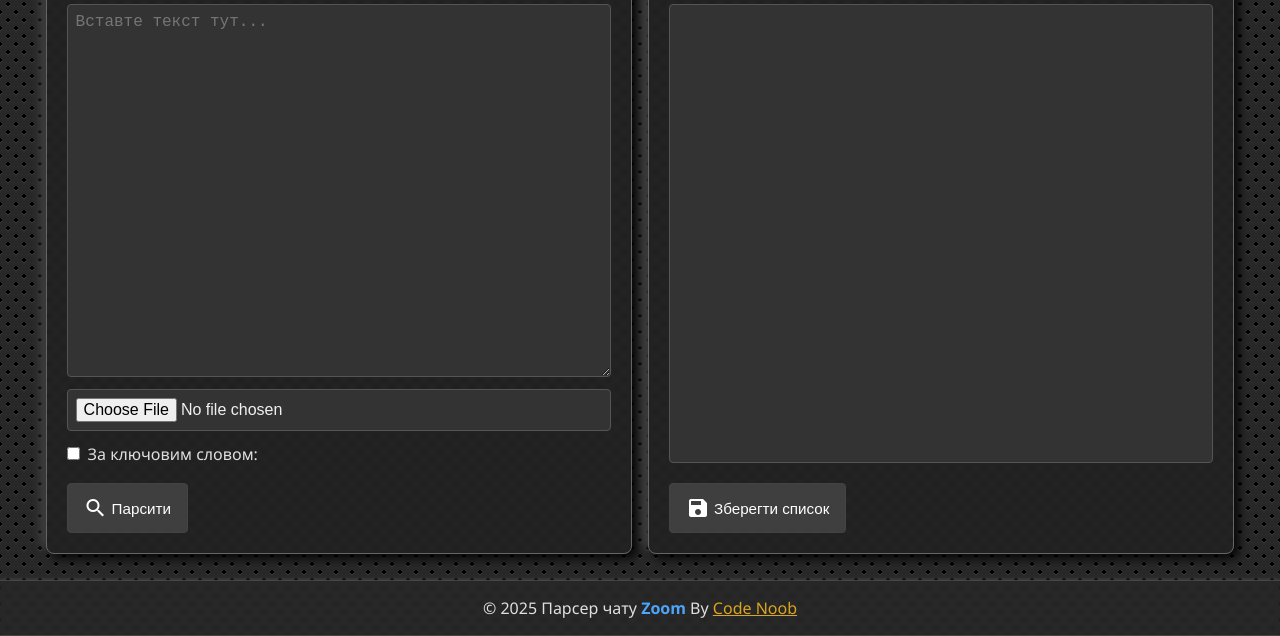
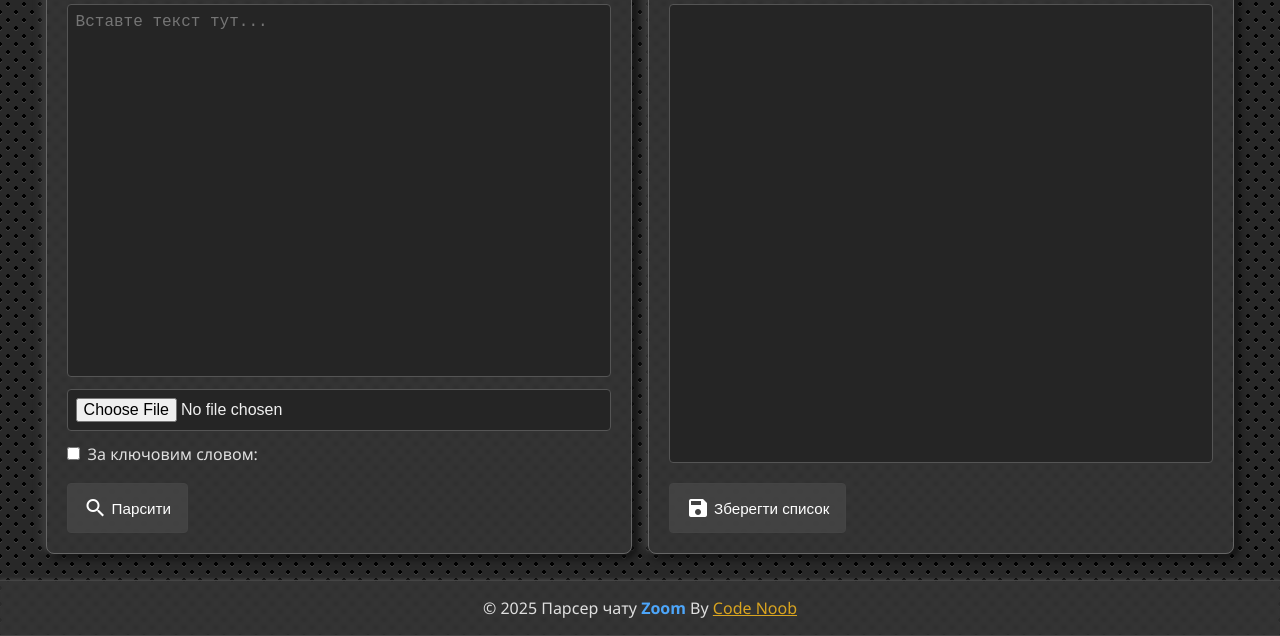
Before and after one commit to CodeNoob53/Zoom-chat-parser, a plain HTML site: page Index.html in a window 1280 px wide. Shown: the part 164-800 px from the top of the page. Drawn offline with Linux system fonts and the light colour scheme.

Commit message:
Refactor styles in Index.html for improved UI consistency and scrollbar aesthetics

```diff
--- a/Index.html
+++ b/Index.html
@@ -36,7 +36,8 @@
         width: 12px;
       }
       body::-webkit-scrollbar-track {
-        background: #2a2a2a;
+        background: transparent;
+        border: 1px solid #555;
       }
       body::-webkit-scrollbar-thumb {
         background: #555;
@@ -66,7 +67,7 @@
         display: flex;
         flex-direction: row;
         justify-content: center;
-        background: rgba(40, 40, 40, 0.6);
+        background: rgba(61, 61, 61, 0.6);
         padding: 1rem;
         text-align: center;
         border-bottom: 1px solid #444;
@@ -96,11 +97,12 @@
       }
 
       .aero-panel {
-        background: rgba(34, 34, 34, 0.7);
+        background: #3d3d3d99;
         border: 1px solid #666;
         border-radius: 8px;
-        box-shadow:  5px 5px 10px #000000d3,
-        -5px -5px 10px #4b4b4bce;
+        box-shadow:  3px 3px 10px #000000d3,
+        -3px -3px 10px #4b4b4b,
+        0 0 4px #ffffff33;
         padding: 1.25rem;
         max-width: 600px;
         width: 100%;
@@ -115,39 +117,7 @@
 
       #namesList {
         width: 100%;
-        background: #333;
-        color: #f0f0f0;
-        border: 1px solid #555;
-        border-radius: 4px;
-        padding: 0.5rem;
-        margin-bottom: 0.75rem;
-        font-size: clamp(0.875rem, 2vw, 1rem);
-        transition: border-color 0.2s;
-      }
-      /* Перша панель */
-      .aero-panel:first-child > p {
-        margin-bottom: 0.75rem;
-        font-size: clamp(0.875rem, 2vw, 1rem);
-      }
-
-      textarea {
-        width: 100%;
-        background: #333;
-        color: #f0f0f0;
-        border: 1px solid #555;
-        border-radius: 4px;
-        padding: 0.5rem;
-        font-size: clamp(0.875rem, 2vw, 1rem);
-        flex: 1;
-        resize: vertical;
-        min-height: 100px;
-        margin-bottom: 0.75rem;
-      }
-
-      /* Форми та поля вводу */
-      input[type="file"]{
-        width: 100%;
-        background: #333;
+        background: #252525;
         color: #f0f0f0;
         border: 1px solid #555;
         border-radius: 4px;
@@ -157,17 +127,45 @@
         transition: border-color 0.2s;
       }
 
-      textarea:focus {
-        border-color: #888;
-        outline: none;
+      textarea {
+        width: 100%;
+        background: #252525;
+        color: #f0f0f0;
+        border: 1px solid #555;
+        border-radius: 4px;
+        padding: 0.5rem;
+        font-size: clamp(0.875rem, 2vw, 1rem);
+        flex: 1;
+        min-height: 100px;
+        margin-bottom: 0.75rem;
+        /* фікс whitecorner для textarea при появі скролу */
+        resize: none; /* Забороняє зміну розміру textarea */
+        overflow: auto; /* Дозволяє скролбар тільки при необхідності */
+        scrollbar-gutter: stable; /* Запобігає стрибкам при появі скролбару */
       }
+
+      /* Форми та поля вводу */
+      input[type="file"]{
+        width: 100%;
+        background: #252525;
+        color: #f0f0f0;
+        border: 1px solid #555;
+        border-radius: 4px;
+        padding: 0.5rem;
+        margin-bottom: 0.75rem;
+        font-size: clamp(0.875rem, 2vw, 1rem);
+        transition: border-color 0.2s;
+      }
+
+
 
       /* Скрол для textarea */
       textarea::-webkit-scrollbar {
         width: 10px;
       }
       textarea::-webkit-scrollbar-track {
-        background: #333;
+        background: transparent;
+        border: 1px solid #555;
       }
       textarea::-webkit-scrollbar-thumb {
         background: #666;
@@ -227,7 +225,8 @@
         width: 10px;
       }
       ul::-webkit-scrollbar-track {
-        background: #333;
+        background: #252525;
+        border: 1px solid #555;
       }
       ul::-webkit-scrollbar-thumb {
         background: #666;
@@ -343,7 +342,6 @@
         right: 15px;
         min-width: 250px;
         padding: 15px;
-
         border-radius: 5px;
         color: #fff;
         font-size: 1rem;
@@ -352,6 +350,7 @@
         display: none;
         opacity: 0;
         transition: opacity 0.5s ease-in-out;
+        box-shadow: 0 0 4px #ffffff33;
       }
 
       #notification.success {
@@ -372,7 +371,7 @@
   </head>
   <body>
     <header>
-      <h1>Парсер чату Zoom</h1>
+      <h1>Парсер чату <strong style="color: rgb(77, 166, 250);">Zoom</strong></h1>
     </header>
     <main>
       <!-- Панель із вставкою файлу / тексту та кнопкою парсингу -->
```
